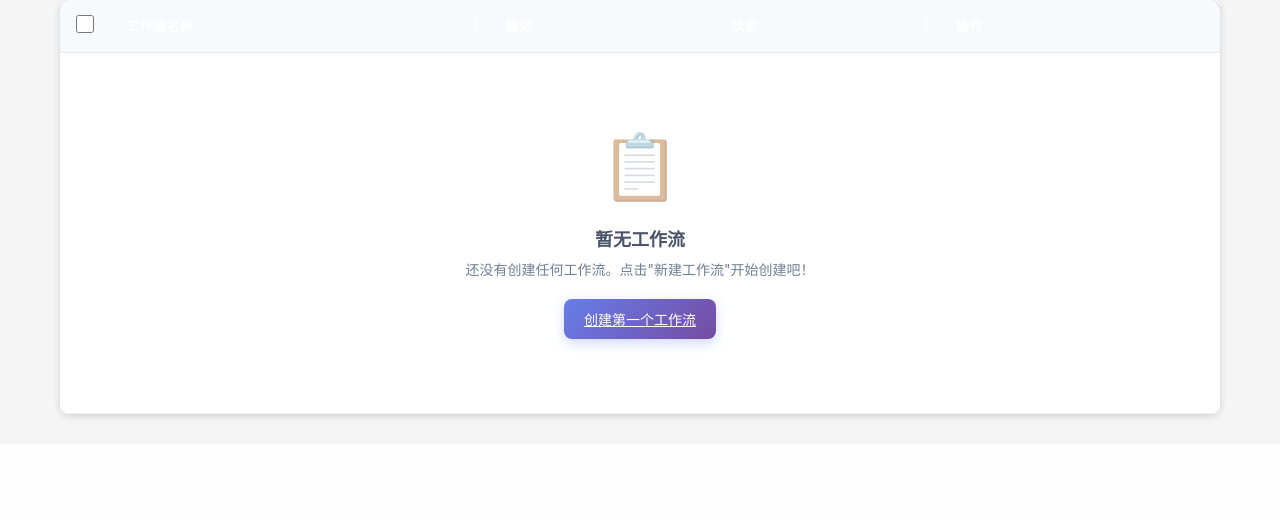
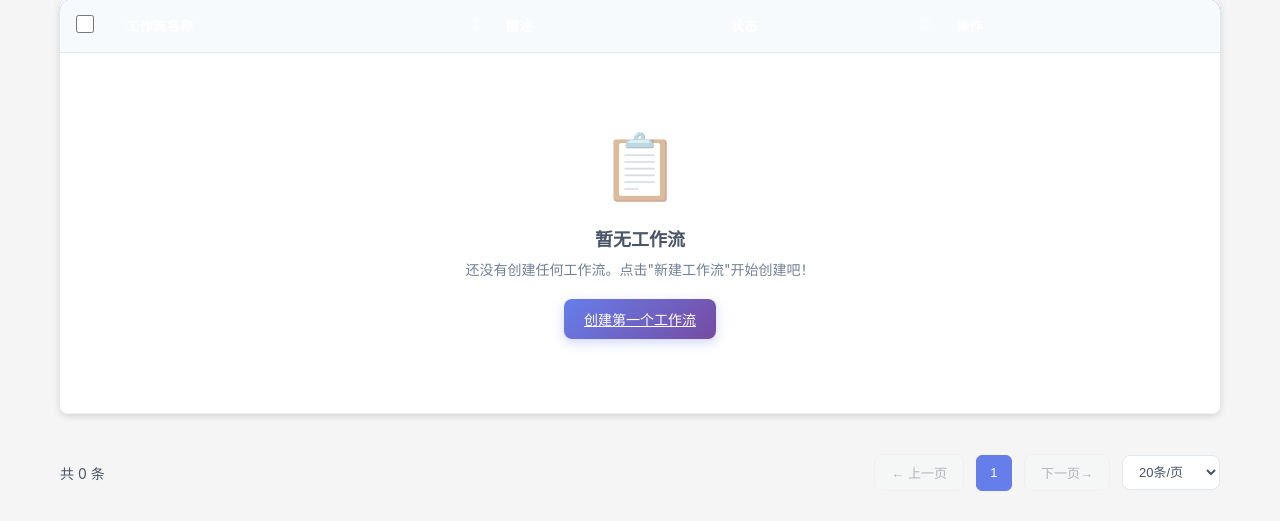
Before and after one commit to uuuftx/superweb, a FastAPI app: page /ui/workflows in a window 1280 px wide. Shown: the part 416-937 px from the top of the page. Before the commit the page ends 838 px from the top, so only its background shows below. Run offline with FastAPI, Linux system fonts and the light colour scheme; data that the repository does not hold is empty.

Commit message:
fix: 分页控件始终显示以改善用户体验
修改分页逻辑：
- 移除了数据少于一页时隐藏分页控件的条件
- 分页控件现在始终显示，方便用户查看数据总量
- 用户可以随时切换每页显示条数（10/20/50/100条）
- 当数据量很少时，禁用翻页按钮但保留控件显示

Co-Authored-By: Claude Sonnet 4.5 <noreply@anthropic.com>

```diff
--- a/app/ui/templates/workflows.html
+++ b/app/ui/templates/workflows.html
@@ -1083,13 +1083,15 @@ function updatePaginationInfo() {
     const prevBtn = document.getElementById('prev-page-btn');
     const nextBtn = document.getElementById('next-page-btn');
 
-    if (totalItems <= pageSize) {
-        pagination.style.display = 'none';
-        return;
-    }
-
+    // 始终显示分页控件（方便查看数据和切换每页条数）
     pagination.style.display = 'flex';
-    infoText.textContent = `第 ${currentPage} / ${totalPages} 页，共 ${totalItems} 条`;
+
+    // 当数据很少时，禁用翻页按钮但保留显示
+    if (totalItems <= 1) {
+        infoText.textContent = `共 ${totalItems} 条`;
+    } else {
+        infoText.textContent = `第 ${currentPage} / ${totalPages} 页，共 ${totalItems} 条`;
+    }
 
     prevBtn.disabled = currentPage === 1;
     nextBtn.disabled = currentPage === totalPages;
```
